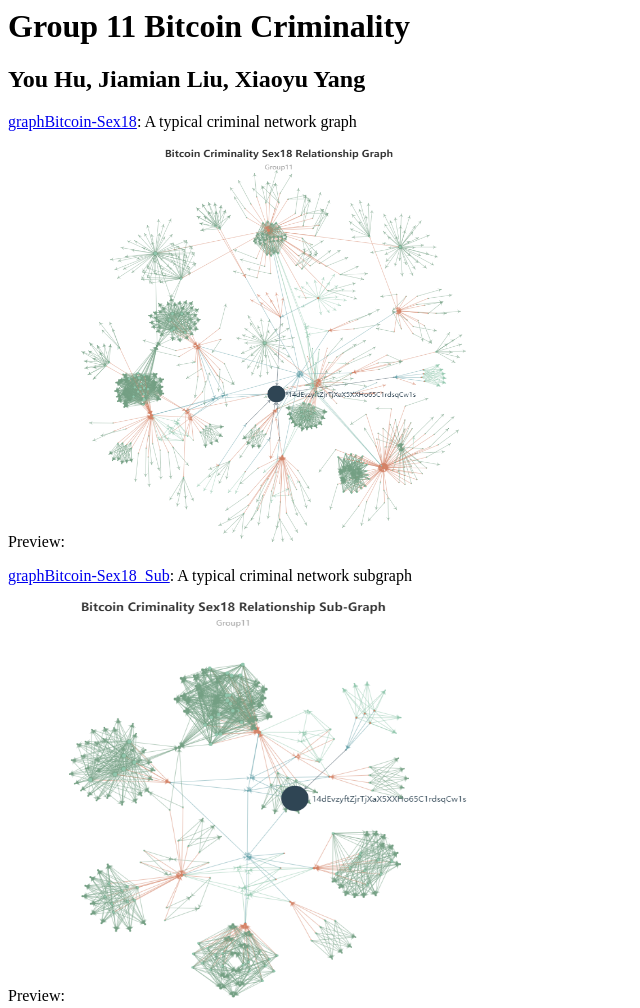
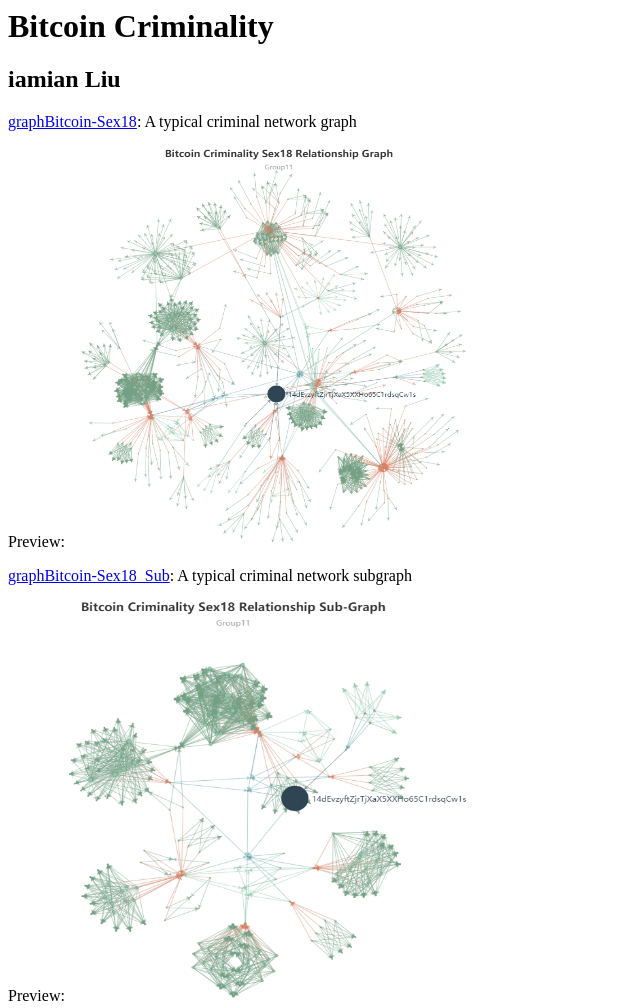
Before and after one commit to ljm0/BitcoinCriminality-DataProcessing-Visualization, a plain HTML site: page 2visualization_js_python/index.html in a window 1280 px wide. Shown: the top 1008 px of the page, without its empty margins (0-640 px from the left). Drawn offline with Linux system fonts and the light colour scheme.

Commit message:
Update index.html

```diff
--- a/2visualization_js_python/index.html
+++ b/2visualization_js_python/index.html
@@ -1,8 +1,8 @@
 <html>
 
 <body>
-<h1>Group 11 Bitcoin Criminality</h1>
-<h2>You Hu, Jiamian Liu, Xiaoyu Yang</h2>
+<h1>Bitcoin Criminality</h1>
+<h2>iamian Liu</h2>
 
 <p><a href="IndexData/graphBitcoin-Sex18.html">graphBitcoin-Sex18</a>: A typical criminal network graph</p>
 <p>
```
